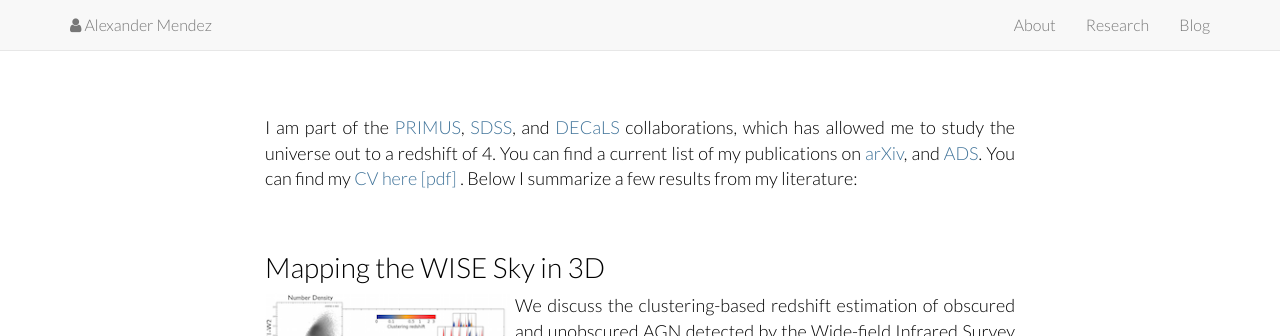
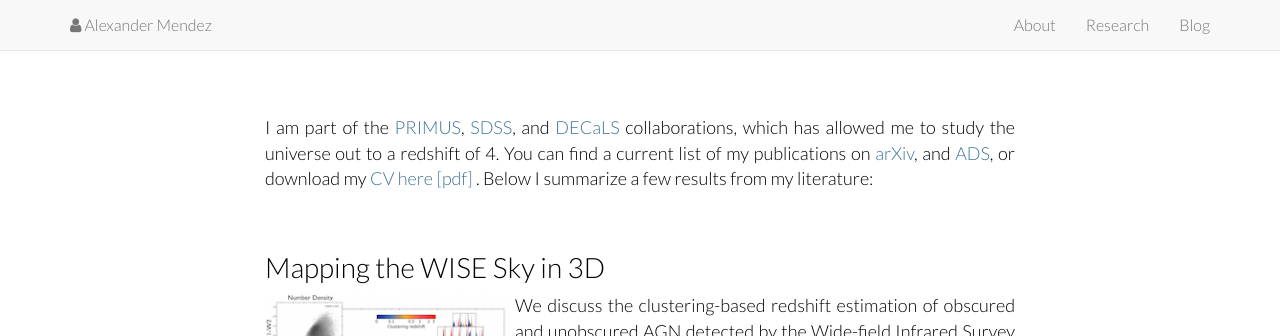
Before and after one commit to ajmendez/ajmendez.github.com, a Jekyll site: the page built from research/index.html, in a window 1280 px wide. Shown: the top 336 px of the page. Built offline with Jekyll 4.4.1, drawn with Linux system fonts in a browser that asks for light colours; nearby versions of some CDN libraries; Markdown is read by kramdown in place of the engine named in the settings.

Commit message:
small updates

```diff
--- a/css/main.css
+++ b/css/main.css
@@ -183,7 +183,7 @@ a.hover {
     box-shadow: 0px 0px 4px #888;
 }
 .intro-social-buttons > li {
-    padding: 10px;
+    padding: 5px;
 }
 
 
@@ -212,6 +212,22 @@ a.hover {
     width: 200px;
     border-top: 3px solid #e7e7e7;
 }
+
+
+
+
+
+
+.linenos>div>pre {
+    word-break:normal;
+}
+
+
+
+
+
+
+
 
 
 
--- a/index.html
+++ b/index.html
@@ -21,7 +21,7 @@ title: Mendez
                     Prior to JHU, I received my doctorate in physics from the <a href="http://ucsd.edu/">University of California, San Diego</a> working with <a href="http://cass.ucsd.edu/~acoil">Professor Alison Coil</a>, and
                     I received my Batchelor of Science degrees in Mathematics, Physics and Astronomy from the <a href="http://www.washington.edu/">University of Washington</a>. </p>
 
-                    <p>I enjoy coffee, code, and cycling. I also enjoy photography, but alliteration won.</p>
+                    <p>I enjoy coffee, code, and cycling.</p>
                 </div>
             </div>
 
--- a/research/index.html
+++ b/research/index.html
@@ -6,8 +6,8 @@ title: Research
 
 <p>
     I am part of the <a href="http://primus.ucsd.edu">PRIMUS</a>, <a href="https://www.sdss.org/">SDSS</a>, and <a href="http://legacysurvey.org/">DECaLS</a> collaborations, which has allowed me to study the universe out to a redshift of 4.
-    You can find a current list of my publications on <a href="http://arxiv.org/a/mendez_a_1">arXiv</a>, and <a href="http://adsabs.harvard.edu/cgi-bin/nph-abs_connect?return_req=no_params&author=Mendez,%20Alexander%20J.&db_key=PRE">ADS</a>.
-    You can find my <a href='cv/MendezCV_2013.pdf'>CV here [pdf] </a>.  Below I summarize a few results from my literature:
+    You can find a current list of my publications on <a href="http://arxiv.org/a/mendez_a_1">arXiv</a>, and <a href="http://adsabs.harvard.edu/cgi-bin/nph-abs_connect?return_req=no_params&author=Mendez,%20Alexander%20J.&db_key=PRE">ADS</a>,
+    or download my <a href='cv/MendezCV_2013.pdf'>CV here [pdf] </a>.  Below I summarize a few results from my literature:
 </p>
 
 <h2>Mapping the WISE Sky in 3D</h2>
```
